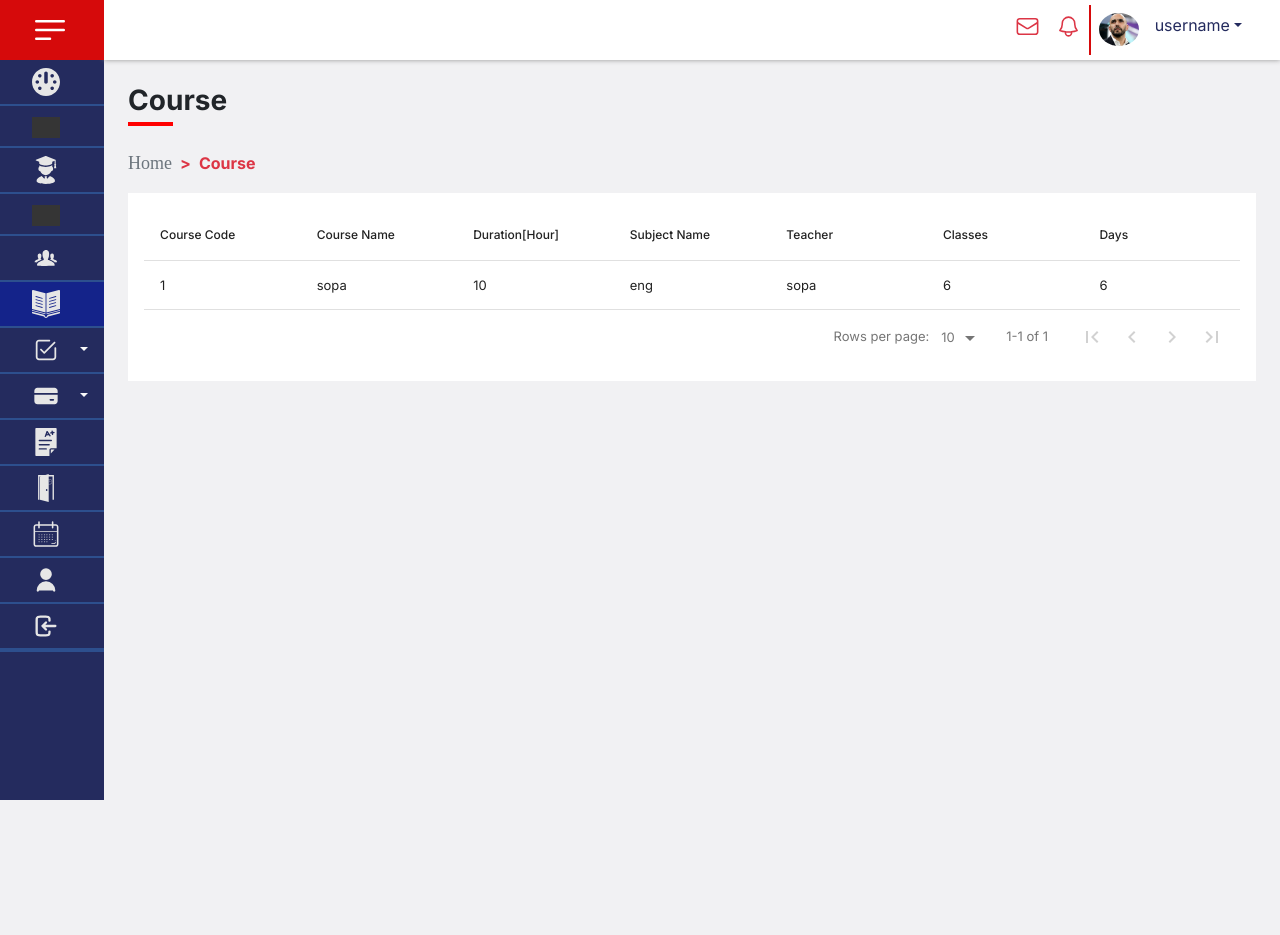
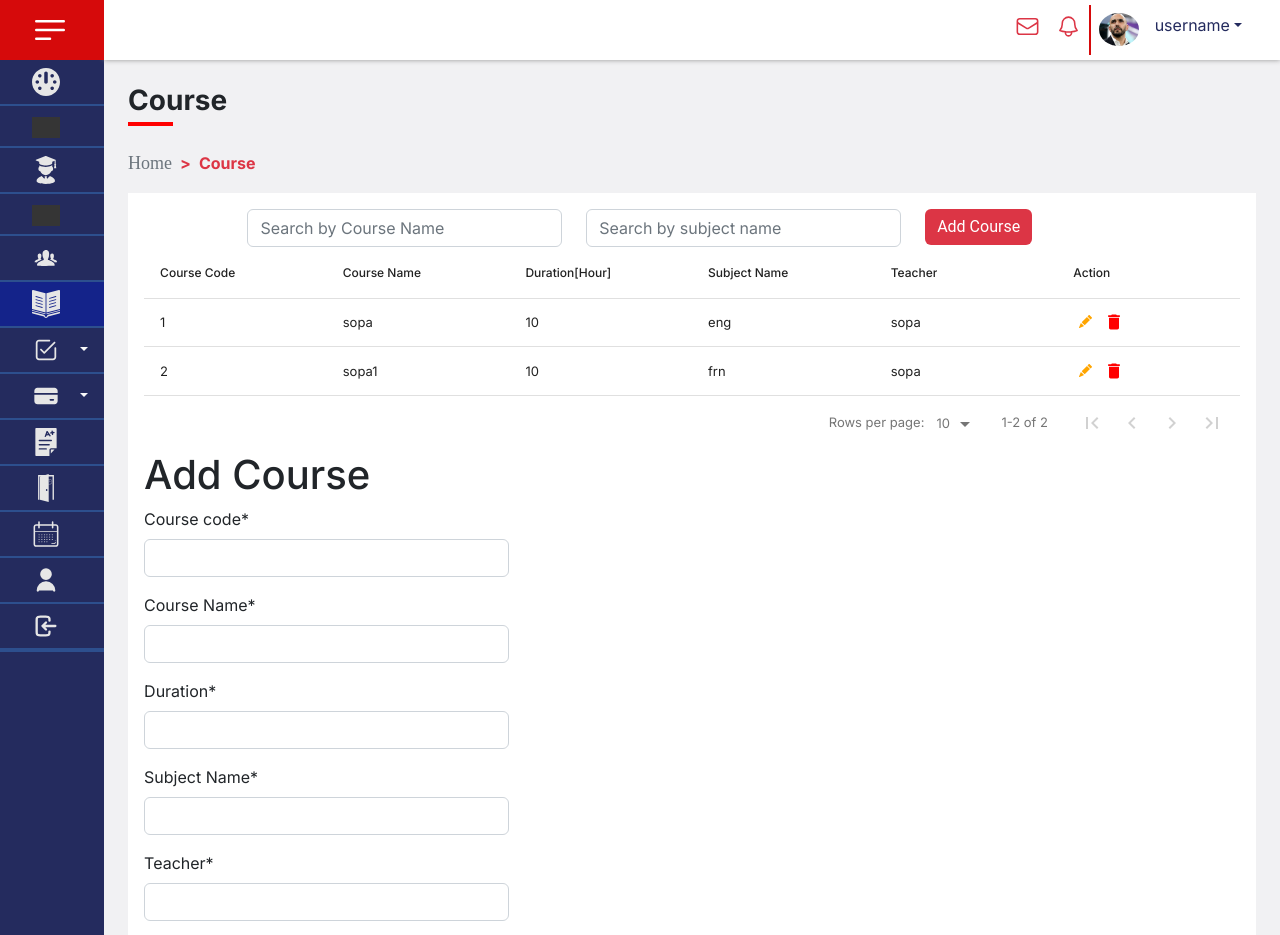
Before and after one commit to Lachhab1/language-center_react_laravel, a React (Vite) app in the folder langcenter-frontend/: page /course in a window 1280 px wide. Shown: the top 935 px of the page. Before the commit the page ends 800 px from the top, so only its background shows below. Built offline with nearby package versions, Linux system fonts and the light colour scheme; sample sign-in values are in the browser's storage; grey boxes are pictures that could not be loaded.

Commit message:
Crere page course et add course et  edite course

```diff
--- /dev/null
+++ b/langcenter-frontend/src/components/Composantsforcoursepage/AddCourse.jsx
@@ -0,0 +1,112 @@
+import React from 'react';
+import { useFormik } from 'formik';
+import * as Yup from 'yup';
+
+export default function AddCourse() {
+  const formik = useFormik({
+    initialValues: {
+        course_code: '',
+      course_name: '',
+      duration: '',
+      subject_name: '',
+      teacher: '',
+    },
+    validationSchema: Yup.object({
+      course_code: Yup.string().required('Course code is required'),
+      course_name: Yup.string().required('Course Name is required'),
+      duration: Yup.number().required('Duration is required'),
+      subject_name: Yup.string().required('Subject Name is required'),
+      teacher: Yup.string().required('Teacher is required'),
+    }),
+    onSubmit: (values) => {
+      // Handle form submission and add course
+      console.log(values);
+    },
+  });
+
+  return (
+    <div className='row'>
+      <form onSubmit={formik.handleSubmit} className='addCourse'>
+        <h1>Add Course</h1>
+
+        <div className='mb-3 col-4'>
+          <label htmlFor='course_code' className='form-label'>
+            Course code*
+          </label>
+          <input
+            type='text'
+            id='course_code'
+            className={`form-control ${formik.errors.course_code ? 'is-invalid' : ''}`}
+            {...formik.getFieldProps('course_code')}
+          />
+          {formik.touched.course_code && formik.errors.course_code && (
+            <div className='invalid-feedback'>{formik.errors.course_code}</div>
+          )}
+        </div>
+
+        <div className='mb-3 col-4'>
+          <label htmlFor='course_name' className='form-label'>
+            Course Name*
+          </label>
+          <input
+            type='text'
+            id='course_name'
+            className={`form-control ${formik.errors.course_name ? 'is-invalid' : ''}`}
+            {...formik.getFieldProps('course_name')}
+          />
+          {formik.touched.course_name && formik.errors.course_name && (
+            <div className='invalid-feedback'>{formik.errors.course_name}</div>
+          )}
+        </div>
+
+        <div className='mb-3 col-4'>
+          <label htmlFor='duration' className='form-label'>
+            Duration*
+          </label>
+          <input
+            type='number'
+            id='duration'
+            className={`form-control ${formik.errors.duration ? 'is-invalid' : ''}`}
+            {...formik.getFieldProps('duration')}
+          />
+          {formik.touched.duration && formik.errors.duration && (
+            <div className='invalid-feedback'>{formik.errors.duration}</div>
+          )}
+        </div>
+
+        <div className='mb-3 col-4'>
+          <label htmlFor='subject_name' className='form-label'>
+            Subject Name*
+          </label>
+          <input
+            type='text'
+            id='subject_name'
+            className={`form-control ${formik.errors.subject_name ? 'is-invalid' : ''}`}
+            {...formik.getFieldProps('subject_name')}
+          />
+          {formik.touched.subject_name && formik.errors.subject_name && (
+            <div className='invalid-feedback'>{formik.errors.subject_name}</div>
+          )}
+        </div>
+
+        <div className='mb-3 col-4'>
+          <label htmlFor='teacher' className='form-label'>
+            Teacher*
+          </label>
+          <input
+            type='text'
+            id='teacher'
+            className={`form-control ${formik.errors.teacher ? 'is-invalid' : ''}`}
+            {...formik.getFieldProps('teacher')}
+          />
+          {formik.touched.teacher && formik.errors.teacher && (
+            <div className='invalid-feedback'>{formik.errors.teacher}</div>
+          )}
+        </div>
+
+        <button type='submit' className='btn btn-primary'>
+          Add
+        </button>
+        </form>
+        </div>
+        )}
--- /dev/null
+++ b/langcenter-frontend/src/components/Composantsforcoursepage/EditCourse.jsx
@@ -0,0 +1,54 @@
+import { useState } from "react";
+
+export default function EditCourse()
+{
+    const [formData, setFormData] = useState(
+        {course_code:"1",course_name:"sopa",duration:"10",subject_name:"eng",teacher:"sopa",action:""}
+    );
+    const handleChange = (event) => {
+        setFormData({
+          ...formData,
+          [event.target.name]: event.target.value,
+        });
+      };
+      const handleSave = (event) => {
+        // Perform save operation here
+        event.preventDefault();
+        console.log(formData)
+      };
+
+    return(
+        <div>
+            <form>
+                <div className="row">
+                    <div className="col-4">
+                        <label className="form-label">Course code</label>
+                        <input className="form-control" type="text" name="course_code" value={formData.course_code} onChange={handleChange}/>
+                    </div>
+                    <div className="col-4">
+                        <label className="form-label">Course Name</label>
+                        <input className="form-control" type="text" name="course_name" value={formData.course_name} onChange={handleChange}/>
+                    </div>
+                    <div className="col-4">
+                        <label className="form-label">Duration[Hour]</label>
+                        <input className="form-control" type="number" name="duration" value={formData.duration} onChange={handleChange}/>
+                    </div>
+                    <div className="col-4">
+                        <label className="form-label">Subject Name</label>
+                        <input className="form-control" type="text" name="subject_name" value={formData.subject_name} onChange={handleChange}/>
+                        <br />
+                    </div>
+                    <div className="col-4">
+                        <label className="form-label">Teacher</label>
+                        <input className="form-control" type="text" name="teacher" value={formData.teacher} onChange={handleChange}/>
+                    </div>
+
+                    <div className='col-10 mt-4 '>
+
+                    <button className="btn btn-success"type="submit" onClick={handleSave}>Save</button>
+                </div>
+                </div>
+            </form>
+        </div>
+    )
+}
--- a/langcenter-frontend/src/components/Composantsforcoursepage/TableCourse.jsx
+++ b/langcenter-frontend/src/components/Composantsforcoursepage/TableCourse.jsx
@@ -1,4 +1,11 @@
 import DataTable from "react-data-table-component"
+import Button from '../Button';
+import EditCourse from "./EditCourse";
+import React, { useState } from 'react';
+import { Link } from 'react-router-dom';
+import { BsFillPencilFill } from 'react-icons/bs';
+import { MdDelete } from 'react-icons/md';
+import AddCourse from "./AddCourse";
 export default function TableCourse()
 {
     const col=[
@@ -23,28 +30,76 @@ export default function TableCourse()
             selector:row => row.teacher
         },
         {
-            name:"Classes",
-            selector:row => row.classes
-        },
-        {
-            name:"Days",
-            selector:row => row.days
+            name:"Action",
+            selector:row => row.action,
+            cell: (row) => (
+                <div style={{ display: 'flex', gap: '0px' }}>
+                  <Link >
+                    <button style={{ border: 'none', background: 'none' }}>
+                      <BsFillPencilFill style={{ color: 'orange' }} />
+                    </button>
+                  </Link>
+                  <button style={{ border: 'none', background: 'none' }} onClick={() => deleteRow(row.course_code)}>
+                    <MdDelete style={{ color: 'red', fontSize: '20px' }} />
+                  </button>
+                </div>
+              ),
         }
     ]
-    const Data=[ {course_code:"1",course_name:"sopa",duration:"10",subject_name:"eng",teacher:"sopa",classes:"6",days:"6"}
+    const Data=[ {course_code:"1",course_name:"sopa",duration:"10",subject_name:"eng",teacher:"sopa",action:""}
+                ,{course_code:"2",course_name:"sopa1",duration:"10",subject_name:"frn",teacher:"sopa",action:""}
+]
+    const [records,setRecords]=useState(Data);
+    const [recordsS,setRecordsS]=useState(Data);
+    function handlefilter(event)
+    {
+        const NewData = Data.filter(row => {
+            return row.course_name.toLowerCase().includes(event.target.value.toLowerCase())
+        })
+        setRecords(NewData)
+    }
+    function handlefilterC(event)
+    {
+        const NewData = Data.filter(row => {
+            return row.subject_name.toLowerCase().includes(event.target.value.toLowerCase())
+        })
+        setRecords(NewData)
+    }
 
-    ]
     return(
         <div>
 
 
+
+            <div className="row offset-1">
+            <div className="col">
+                 <input type="text" className="form-control" placeholder="Search by Course Name" onChange={handlefilter} />
+            </div>
+            <div className="col">
+                 <input type="text" className="form-control" placeholder="Search by subject name" onChange={handlefilterC} />
+            </div>
+            <div className="col">
+
+                <Link >
+                    <Button
+                    className=""
+                    variant="danger"
+                    isDisabled={false}
+                    size="md"
+                    value="Add Course"
+                    handleSmthg={() => console.log('chibakiya')}
+                    />
+                </Link>
+            </div>
+            </div>
             <DataTable
                     columns={col}
-                    data={Data}
+                    data={records}
                     fixedHeader
                     pagination
             >
              </DataTable>
+           <AddCourse/>
         </div>
     )
 }
```
